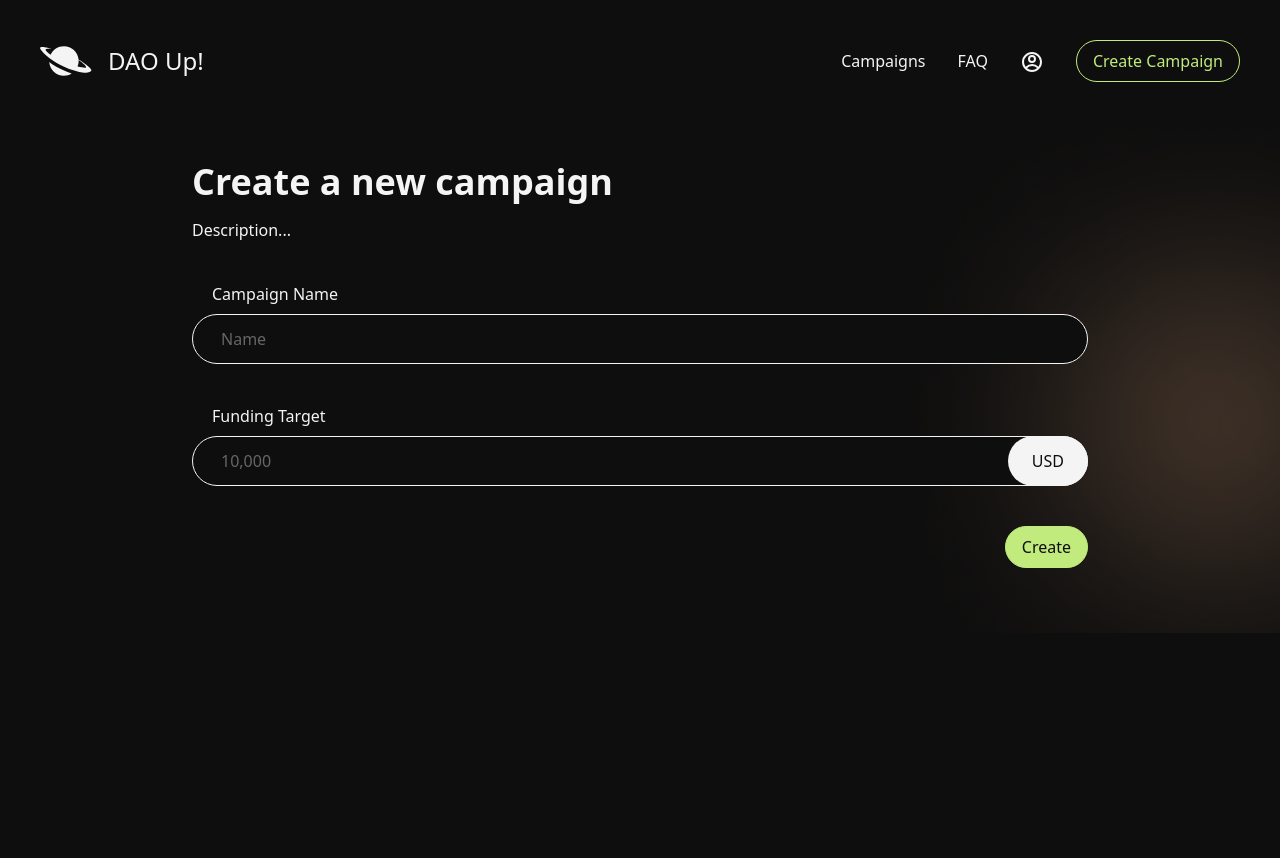
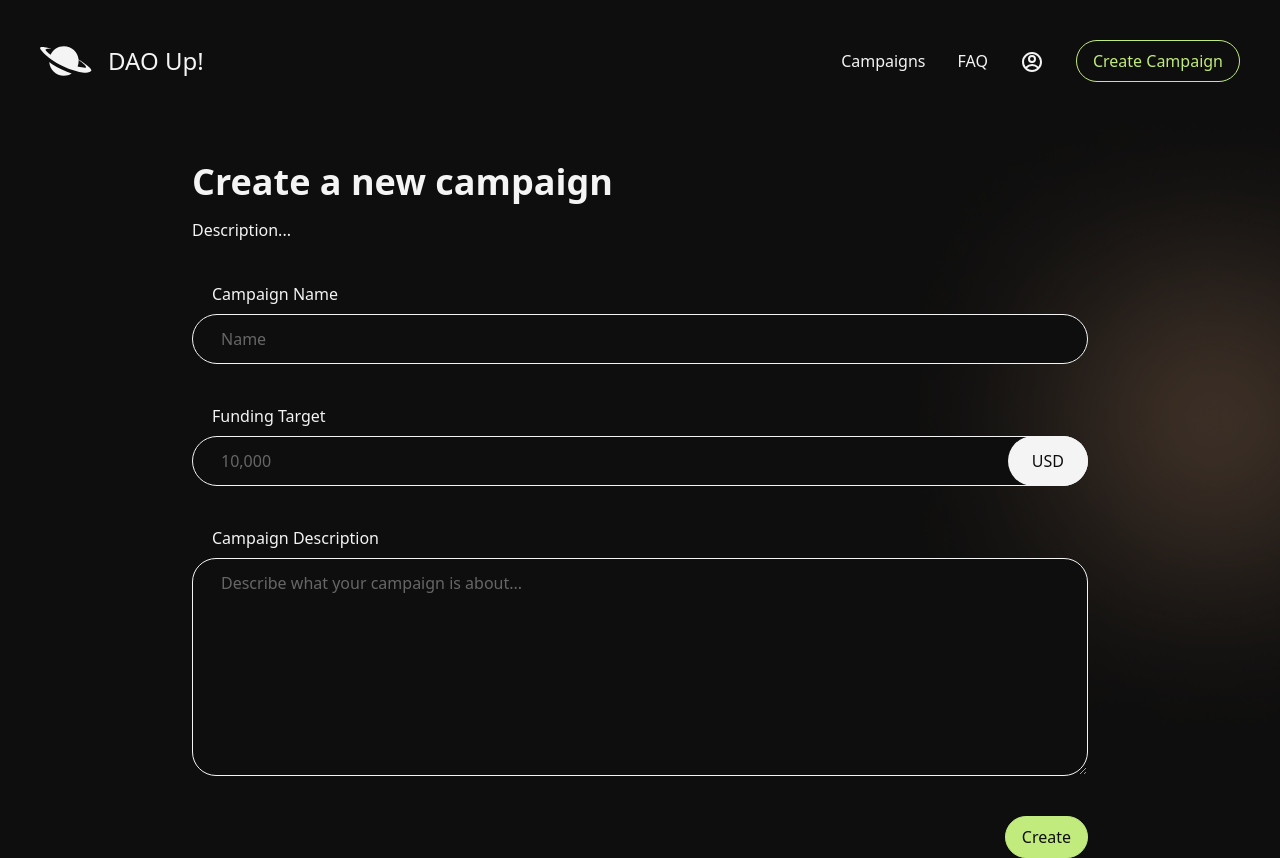
Before and after one commit to NoahSaso/dao-up, a Next.js app in the folder ui/: page /create in a window 1280 px wide. Before the commit the page ends 800 px from the top, so only its background shows below. Built offline with nearby package versions, Linux system fonts and the light colour scheme.

Commit message:
forward ref for input and text areas so react hook forms work

```diff
--- a/ui/components/Input.tsx
+++ b/ui/components/Input.tsx
@@ -1,7 +1,13 @@
 import cn from "classnames"
-import { DetailedHTMLProps, FC, InputHTMLAttributes, ReactNode } from "react"
+import {
+  DetailedHTMLProps,
+  forwardRef,
+  InputHTMLAttributes,
+  ReactNode,
+  TextareaHTMLAttributes,
+} from "react"
 
-export interface InputProps
+interface UnforwardedInputProps
   extends DetailedHTMLProps<
     InputHTMLAttributes<HTMLInputElement>,
     HTMLInputElement
@@ -10,13 +16,11 @@ export interface InputProps
   tail?: ReactNode
   tailContainerClassName?: string
 }
-export const Input: FC<InputProps> = ({
-  containerClassName,
-  className,
-  tail,
-  tailContainerClassName,
-  ...props
-}) => (
+export const Input = forwardRef<HTMLInputElement, UnforwardedInputProps>(
+  (
+    { containerClassName, className, tail, tailContainerClassName, ...props },
+    ref
+  ) => (
     <div className={cn("relative", containerClassName)}>
       <input
         className={cn(
@@ -28,6 +32,7 @@ export const Input: FC<InputProps> = ({
           className
         )}
         {...props}
+        ref={ref}
       />
       {!!tail && (
         <div
@@ -41,3 +46,88 @@ export const Input: FC<InputProps> = ({
       )}
     </div>
   )
+)
+Input.displayName = "Input"
+
+interface UnforwardedFormInputProps extends UnforwardedInputProps {
+  label?: string
+  error?: string
+}
+
+export const FormInput = forwardRef<
+  HTMLInputElement,
+  UnforwardedFormInputProps
+>(
+  (
+    {
+      label,
+      error,
+      containerClassName,
+      className,
+      tailContainerClassName,
+      ...props
+    },
+    ref
+  ) => (
+    <>
+      {!!label && <label className="block pl-5 mb-2">{label}</label>}
+      <Input
+        containerClassName={cn("mb-10", containerClassName)}
+        className={cn("!bg-dark !border-light", className)}
+        tailContainerClassName={cn(
+          // TODO: remove once tails have buttons
+          // "bg-card rounded-full",
+          tailContainerClassName
+        )}
+        {...props}
+        ref={ref}
+      />
+      {!!error && <p className="pl-5 -mt-8 mb-10 text-orange">{error}</p>}
+    </>
+  )
+)
+FormInput.displayName = "FormInput"
+
+type UnforwardedTextAreaProps = DetailedHTMLProps<
+  TextareaHTMLAttributes<HTMLTextAreaElement>,
+  HTMLTextAreaElement
+>
+export const TextArea = forwardRef<
+  HTMLTextAreaElement,
+  UnforwardedTextAreaProps
+>(({ className, ...props }, ref) => (
+  <textarea
+    className={cn(
+      "bg-card placeholder:text-placeholder",
+      "py-3 px-7 w-full",
+      "rounded-3xl",
+      "border border-card focus:outline-none focus:border-green",
+      "transition",
+      className
+    )}
+    {...props}
+    ref={ref}
+  />
+))
+TextArea.displayName = "TextArea"
+
+interface UnforwardedFormTextAreaProps extends UnforwardedTextAreaProps {
+  label?: string
+  error?: string
+}
+
+export const FormTextArea = forwardRef<
+  HTMLTextAreaElement,
+  UnforwardedFormTextAreaProps
+>(({ label, error, className, ...props }, ref) => (
+  <>
+    {!!label && <label className="block pl-5 mb-2">{label}</label>}
+    <TextArea
+      className={cn("mb-10 !bg-dark !border-light", className)}
+      {...props}
+      ref={ref}
+    />
+    {!!error && <p className="pl-5 -mt-8 mb-10 text-orange">{error}</p>}
+  </>
+))
+FormTextArea.displayName = "FormTextArea"
--- a/ui/pages/create.tsx
+++ b/ui/pages/create.tsx
@@ -1,44 +1,14 @@
 import cn from "classnames"
 import type { NextPage } from "next"
-import { DetailedHTMLProps, FC, InputHTMLAttributes } from "react"
 import { FieldValues, SubmitHandler, useForm } from "react-hook-form"
 
 import {
   Button,
   CenteredColumn,
-  Input as OldInput,
-  InputProps as OldInputProps,
+  FormInput,
+  FormTextArea,
   ResponsiveDecoration,
 } from "../components"
-
-interface InputProps extends OldInputProps {
-  label?: string
-  error?: string
-}
-
-export const Input: FC<InputProps> = ({
-  label,
-  error,
-  containerClassName,
-  className,
-  tailContainerClassName,
-  ...props
-}) => (
-  <>
-    {!!label && <label className="block pl-5 mb-2">{label}</label>}
-    <OldInput
-      containerClassName={cn("mb-10", containerClassName)}
-      className={cn("!bg-dark !border-light", className)}
-      tailContainerClassName={cn(
-        // TODO: remove once tails have buttons
-        // "bg-card rounded-full",
-        tailContainerClassName
-      )}
-      {...props}
-    />
-    {!!error && <p className="pl-5 -mt-8 mb-10 text-orange">{error}</p>}
-  </>
-)
 
 const Create: NextPage = () => {
   const {
@@ -51,9 +21,9 @@ const Create: NextPage = () => {
   return (
     <>
       <ResponsiveDecoration
-        name="create_orange_blur.png"
+        name="campaigns_orange_blur.png"
         width={406}
-        height={486}
+        height={626}
         className="top-0 right-0 opacity-70"
       />
 
@@ -62,31 +32,44 @@ const Create: NextPage = () => {
           <h1 className="font-semibold text-4xl">Create a new campaign</h1>
           <p className="mt-4 mb-10">Description...</p>
 
-          <Input
+          <FormInput
             label="Campaign Name"
             error={errors.name?.message}
             type="text"
             placeholder="Name"
             {...register("name", {
-              required: "Required",
+              required: true,
+              pattern: /^.*\w.*$/,
             })}
           />
 
-          <Input
+          <FormInput
             label="Funding Target"
-            error={errors.name?.goal}
+            error={errors.goal?.message}
             type="number"
             inputMode="decimal"
             placeholder="10,000"
-            {...register("goal", {
-              required: "Required",
-            })}
             className="!pr-28"
             tail={
               <div className="h-full px-6 rounded-full bg-light flex items-center text-center text-dark">
                 USD
               </div>
             }
+            {...register("goal", {
+              required: true,
+              pattern: /^.*\d.*$/,
+            })}
+          />
+
+          <FormTextArea
+            label="Campaign Description"
+            placeholder="Describe what your campaign is about..."
+            error={errors.description?.message}
+            rows={8}
+            {...register("description", {
+              required: true,
+              pattern: /^.*\w.*$/,
+            })}
           />
 
           <Button submitLabel="Create" className="self-end" />
```
Also changed, not shown: ui/public/images/create_orange_blur.png (deleted). Lines whose indentation alone changed are shown as unchanged.
